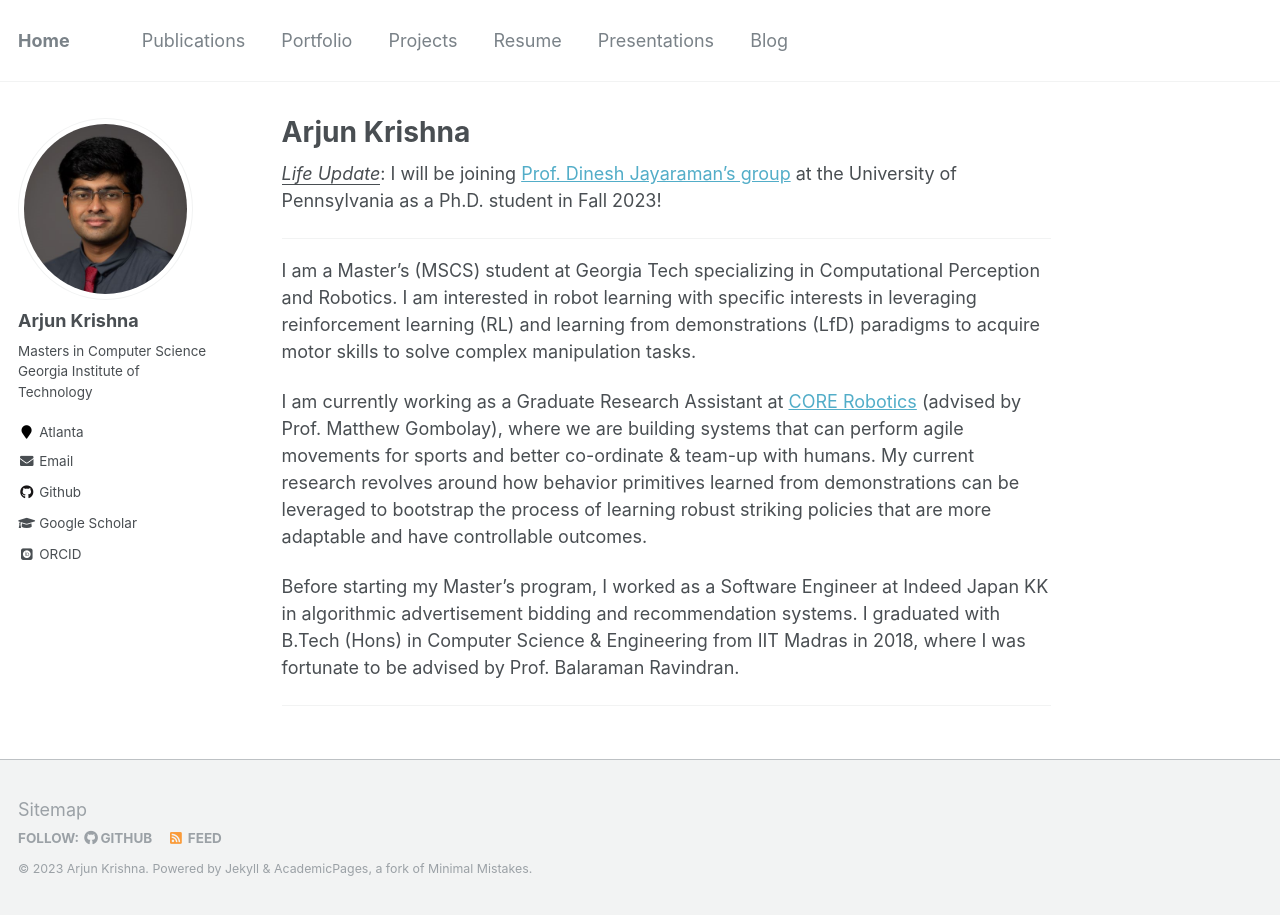
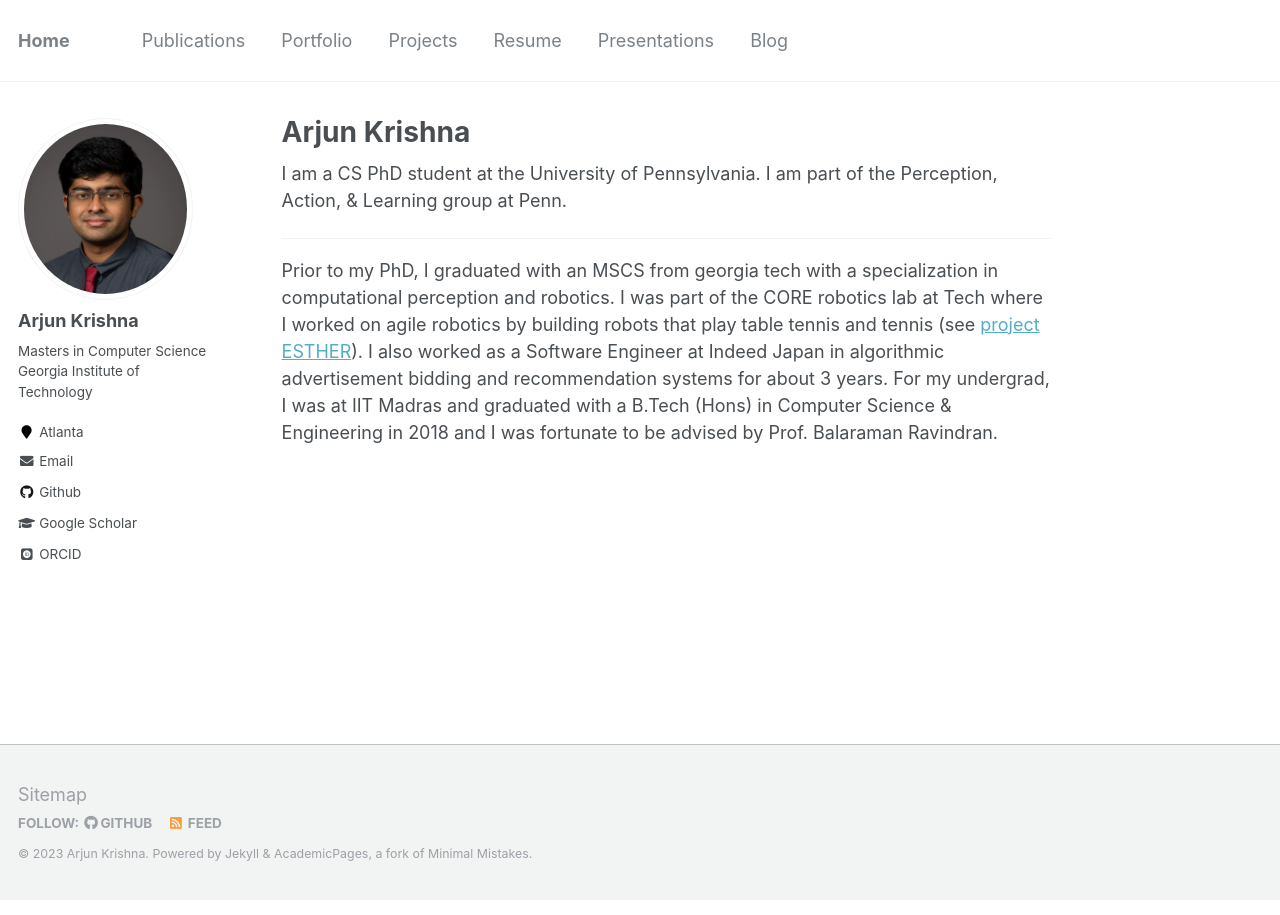
Before and after one commit to arjun-krishna/arjun-krishna.github.io, a Jekyll site: the page built from _pages/about.md, in a window 1280 px wide. Built offline with Jekyll 4.4.1, drawn with Linux system fonts in a browser that asks for light colours; some web fonts are replaced.

Commit message:
update: /about with start at Penn

```diff
--- a/_pages/about.md
+++ b/_pages/about.md
@@ -8,16 +8,8 @@
   - /about.html
 ---
 
-<u><i>Life Update</i></u>: I will be joining <a href="https://www.seas.upenn.edu/~dineshj/">Prof. Dinesh Jayaraman's group</a> at the University of Pennsylvania as a Ph.D. student in Fall 2023!
+I am a CS PhD student at the University of Pennsylvania. I am part of the Perception, Action, & Learning group at Penn.
 
 ----
 
-I am a Master's (MSCS) student at Georgia Tech specializing in Computational Perception and Robotics. I am interested in robot learning with specific interests in leveraging reinforcement learning (RL) and learning from demonstrations (LfD) paradigms to acquire motor skills to solve complex manipulation tasks.
-
-I am currently working as a Graduate Research Assistant at <a href="https://core-robotics.gatech.edu/">CORE Robotics</a> (advised by Prof. Matthew Gombolay), where we are building systems that can perform agile movements for sports and better co-ordinate & team-up with humans. My current research revolves around how behavior primitives learned from demonstrations can be leveraged to bootstrap the process of learning robust striking policies that are more adaptable and have controllable outcomes.
-
-Before starting my Master's program, I worked as a Software Engineer at Indeed Japan KK in algorithmic advertisement bidding and recommendation systems. I graduated with B.Tech (Hons) in Computer Science & Engineering from IIT Madras in 2018, where I was fortunate to be advised by Prof. Balaraman Ravindran.
-
-<hr style="height:3px"/>
-
-<!-- <i>I am seeking Ph.D. opportunities to continue exploring the field of robot learning!</i> -->
+Prior to my PhD, I graduated with an MSCS from georgia tech with a specialization in computational perception and robotics. I was part of the CORE robotics lab at Tech where I worked on agile robotics by building robots that play table tennis and tennis (see [project ESTHER](https://www.youtube.com/watch?v=plUktbRLfQw)). I also worked as a Software Engineer at Indeed Japan in algorithmic advertisement bidding and recommendation systems for about 3 years. For my undergrad, I was at IIT Madras and graduated with a B.Tech (Hons) in Computer Science & Engineering in 2018 and I was fortunate to be advised by Prof. Balaraman Ravindran.
```
Also changed, not shown: _pages/publications.md (+1 -1 lines), _pages/resume.md (+4 -3 lines).
